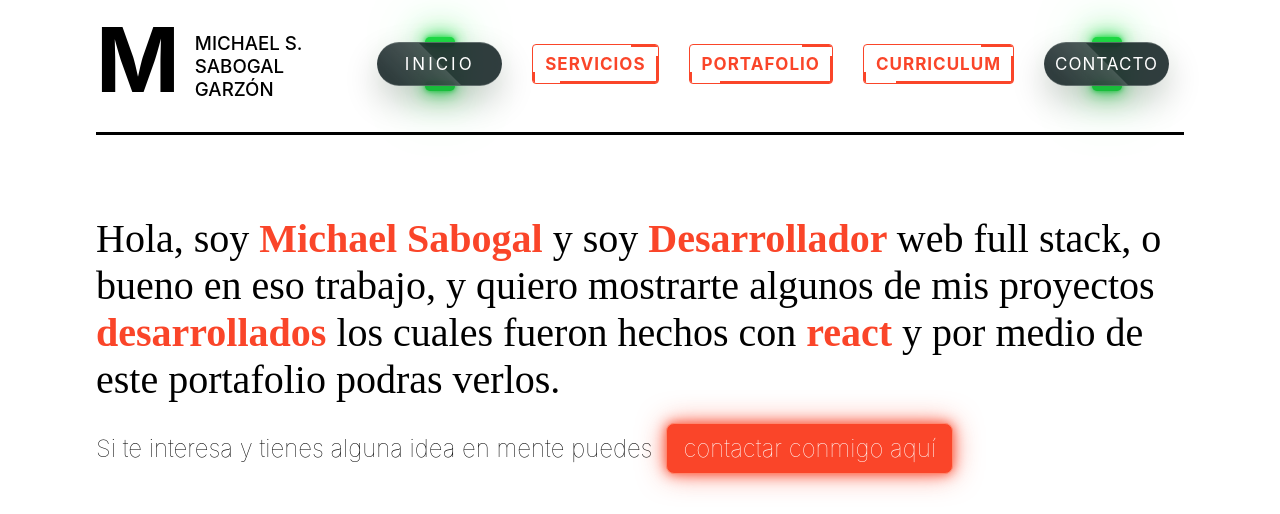
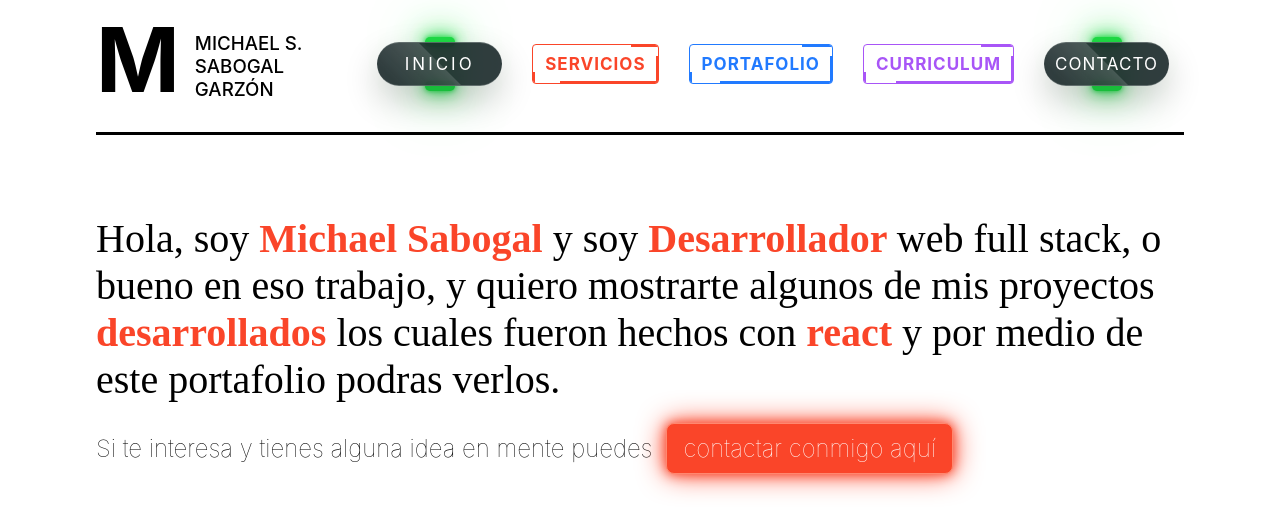
Before and after one commit to TriMkort/Portafolio, a React (Vite) app: page /inicio in a window 1280 px wide. Shown: the top 514 px of the page. Built offline with nearby package versions, Linux system fonts and the light colour scheme.

Commit message:
Cambio a los botones Neon

```diff
--- a/src/components/layout/HeaderNav.jsx
+++ b/src/components/layout/HeaderNav.jsx
@@ -11,19 +11,19 @@ const HeaderNav = () => {
         <nav>
             <ul>
                 <li>
-                    <GlowButton to="/inicio">Inicio</GlowButton>
+                    <GlowButton to="/inicio" className="glow-inicio">Inicio</GlowButton>
                 </li>
                 <li>
-                    <NeonButton to="/servicios">Servicios</NeonButton>
+                    <NeonButton to="/servicios" className="neon-servicios">Servicios</NeonButton>
                 </li>
                 <li>
-                    <NeonButton to="/portafolio">Portafolio</NeonButton>
+                    <NeonButton to="/portafolio" className="neon-portafolio">Portafolio</NeonButton>
                 </li>
                 <li>
-                    <NeonButton to="/curriculum">Curriculum</NeonButton>
+                    <NeonButton to="/curriculum" className="neon-curriculum">Curriculum</NeonButton>
                 </li>
                 <li>
-                    <GlowButton to="/contacto">Contacto</GlowButton>
+                    <GlowButton to="/contacto" className="glow-contacto">Contacto</GlowButton>
                 </li>
             </ul>
             </nav>
--- a/src/main.css
+++ b/src/main.css
@@ -1,3 +1,13 @@
+:root {
+  --button-inicio: #1edd45;
+  --button-servicios: #fa4529;
+  --button-portafolio: #217aff;
+  --button-curriculum: #a855f7;
+  --button-contacto: #1edd45;
+  --button-cta: #fa4529;
+  --button-cta-hover: #e9361b;
+}
+
 body {
   margin: 0;
   font-family: -apple-system, BlinkMacSystemFont, 'Segoe UI', 'Roboto', 'Oxygen',
@@ -82,9 +92,9 @@ code {
   display: inline-block;
   overflow: hidden;
   padding: 9px 12px;
-  border: 1px solid #fa4529;
+  border: 1px solid var(--neon-color);
   border-radius: 4px;
-  color: #fa4529;
+  color: var(--neon-color);
   background: transparent;
   letter-spacing: 1px;
   text-decoration: none;
@@ -95,15 +105,15 @@ code {
 .header .btn-neon.active,
 .header .btn-neon:focus-visible{
   color: #fff;
-  background-color: #fa4529;
-  box-shadow: 0 0 8px #fa4529, 0 0 20px rgba(250, 69, 41, .7);
+  background-color: var(--neon-color);
+  box-shadow: 0 0 8px var(--neon-color), 0 0 20px var(--neon-color);
   outline: none;
 }
 
 .header .btn-neon span{
   position: absolute;
   display: block;
-  background: #fa4529;
+  background: var(--neon-color);
 }
 
 .header .btn-neon .span1,
@@ -127,6 +137,12 @@ code {
 @keyframes neon-vertical { to { top: 100%; } }
 @keyframes neon-horizontal-reverse { to { right: 100%; } }
 @keyframes neon-vertical-reverse { to { bottom: 100%; } }
+
+.header .neon-servicios{ --neon-color: var(--button-servicios); }
+.header .neon-portafolio{ --neon-color: var(--button-portafolio); }
+.header .neon-curriculum{ --neon-color: var(--button-curriculum); }
+.header .glow-inicio{ --glow-color: var(--button-inicio); }
+.header .glow-contacto{ --glow-color: var(--button-contacto); }
 
 .header .glow-button{
   position: relative;
@@ -185,9 +201,9 @@ code {
   width: 30px;
   height: 10px;
   content: '';
-  background: #1edd45;
+  background: var(--glow-color);
   border-radius: 10px;
-  box-shadow: 0 0 5px #1edd45, 0 0 15px #1edd45, 0 0 30px #1edd45, 0 0 60px #1edd45;
+  box-shadow: 0 0 5px var(--glow-color), 0 0 15px var(--glow-color), 0 0 30px var(--glow-color), 0 0 60px var(--glow-color);
   transform: translateX(-50%);
   transition: .5s ease;
 }
@@ -301,8 +317,8 @@ button:hover{
   border: 1px solid #ff876f;
   border-radius: 8px;
   color: #fff;
-  background: #fa4529;
-  box-shadow: 0 0 8px rgba(250, 69, 41, .7), 0 0 18px rgba(250, 69, 41, .45);
+  background: var(--button-cta);
+  box-shadow: 0 0 8px var(--button-cta), 0 0 18px var(--button-cta);
   text-decoration: none;
   transition: transform 200ms ease, box-shadow 200ms ease, background-color 200ms ease;
   animation: glow-pulse 2s ease-in-out infinite alternate;
@@ -311,8 +327,8 @@ button:hover{
 .home .title .glow-button__link:hover,
 .home .title .glow-button__link:focus-visible{
   color: #fff;
-  background-color: #e9361b;
-  box-shadow: 0 0 12px rgba(250, 69, 41, .95), 0 0 30px rgba(250, 69, 41, .7);
+  background-color: var(--button-cta-hover);
+  box-shadow: 0 0 12px var(--button-cta), 0 0 30px var(--button-cta);
   transform: translateY(-2px);
   outline: none;
 }
@@ -324,16 +340,16 @@ button:hover{
 
 @keyframes glow-pulse {
   from {
-    box-shadow: 0 0 8px rgba(250, 69, 41, .65), 0 0 16px rgba(250, 69, 41, .35);
+    box-shadow: 0 0 8px var(--button-cta), 0 0 16px var(--button-cta);
   }
 
   to {
-    box-shadow: 0 0 12px rgba(250, 69, 41, .9), 0 0 28px rgba(250, 69, 41, .6);
+    box-shadow: 0 0 12px var(--button-cta), 0 0 28px var(--button-cta);
   }
 }
 
 @media (prefers-reduced-motion: reduce) {
-  .home .title .glow-button,
+  .home .title .glow-button__link,
   .header .btn-neon span {
     animation: none;
   }
```
